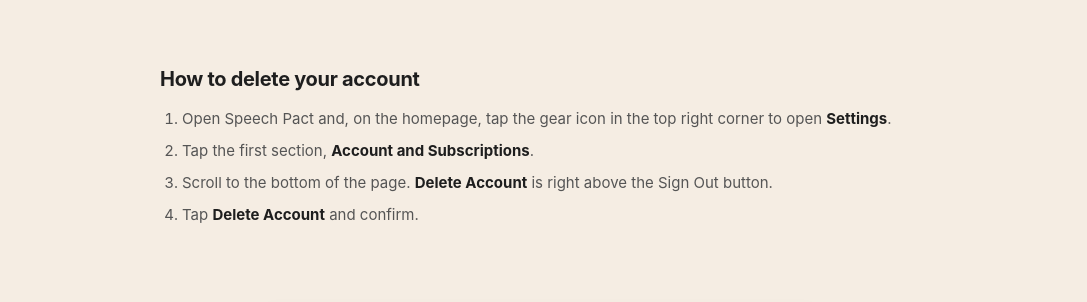
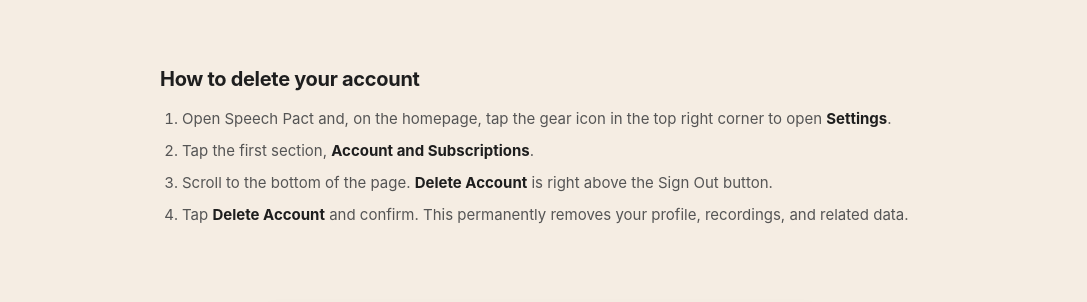
Before and after one commit to monajsu19/speech-pact-website, a plain HTML site: page delete-account.html in a window 1280 px wide. Shown: the part 276-578 px from the top of the page, without its empty margins (100-1187 px from the left). Drawn offline with Linux system fonts and the light colour scheme.

Commit message:
Restore deletion summary sentence in delete-account instructions
Keep "This permanently removes your profile, recordings, and related data" — only the trailing "from our active systems" needed to go.

```diff
--- a/delete-account.html
+++ b/delete-account.html
@@ -43,7 +43,7 @@
             <li>Open Speech Pact and, on the homepage, tap the gear icon in the top right corner to open <strong>Settings</strong>.</li>
             <li>Tap the first section, <strong>Account and Subscriptions</strong>.</li>
             <li>Scroll to the bottom of the page. <strong>Delete Account</strong> is right above the Sign Out button.</li>
-            <li>Tap <strong>Delete Account</strong> and confirm.</li>
+            <li>Tap <strong>Delete Account</strong> and confirm. This permanently removes your profile, recordings, and related data.</li>
           </ol>
         </div>
       </div>
```
